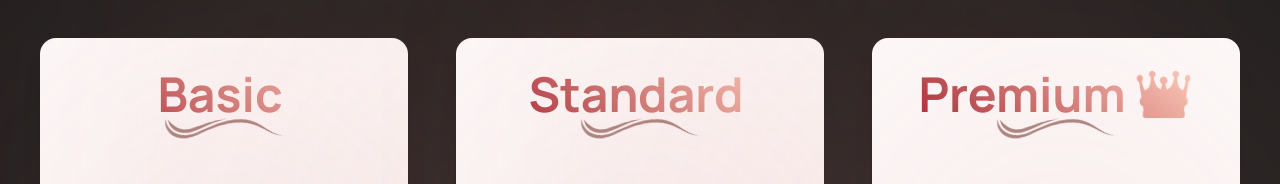
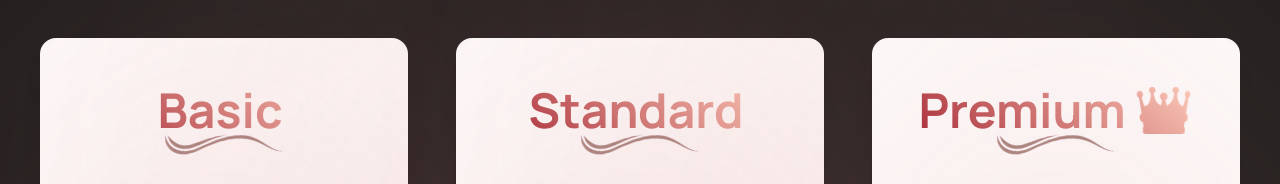
Before and after one commit to rakib00-dev/mr-imadguengi-portfolio-website, a React (Vite) app: page / in a window 1280 px wide. Shown: the part 1614-1798 px from the top of the page. Built offline with nearby package versions, Linux system fonts and the light colour scheme.

Commit message:
updated card section

```diff
--- a/src/components/Card.jsx
+++ b/src/components/Card.jsx
@@ -11,7 +11,7 @@ const Card = ({ title = 'Card title', price = 30, crown, children }) => {
 
       {/* card body */}
       <div className=" relative card-body text-center gap-12 w-[23rem]">
-        <h2 className="card-title flex justify-center items-center text-5xl  font-bold text-transparent bg-[linear-gradient(41deg,_rgb(168_43_55)_0%,_rgb(255_208_190)_100%)] bg-clip-text relative mb-10 w-full">
+        <h2 className="card-title flex justify-center items-center text-5xl  font-bold text-transparent bg-[linear-gradient(41deg,_rgb(168_43_55)_0%,_rgb(255_208_190)_100%)] bg-clip-text relative mb-12 mt-4 w-full">
           {title}
           <span>{crown}</span>{' '}
           <img
```
